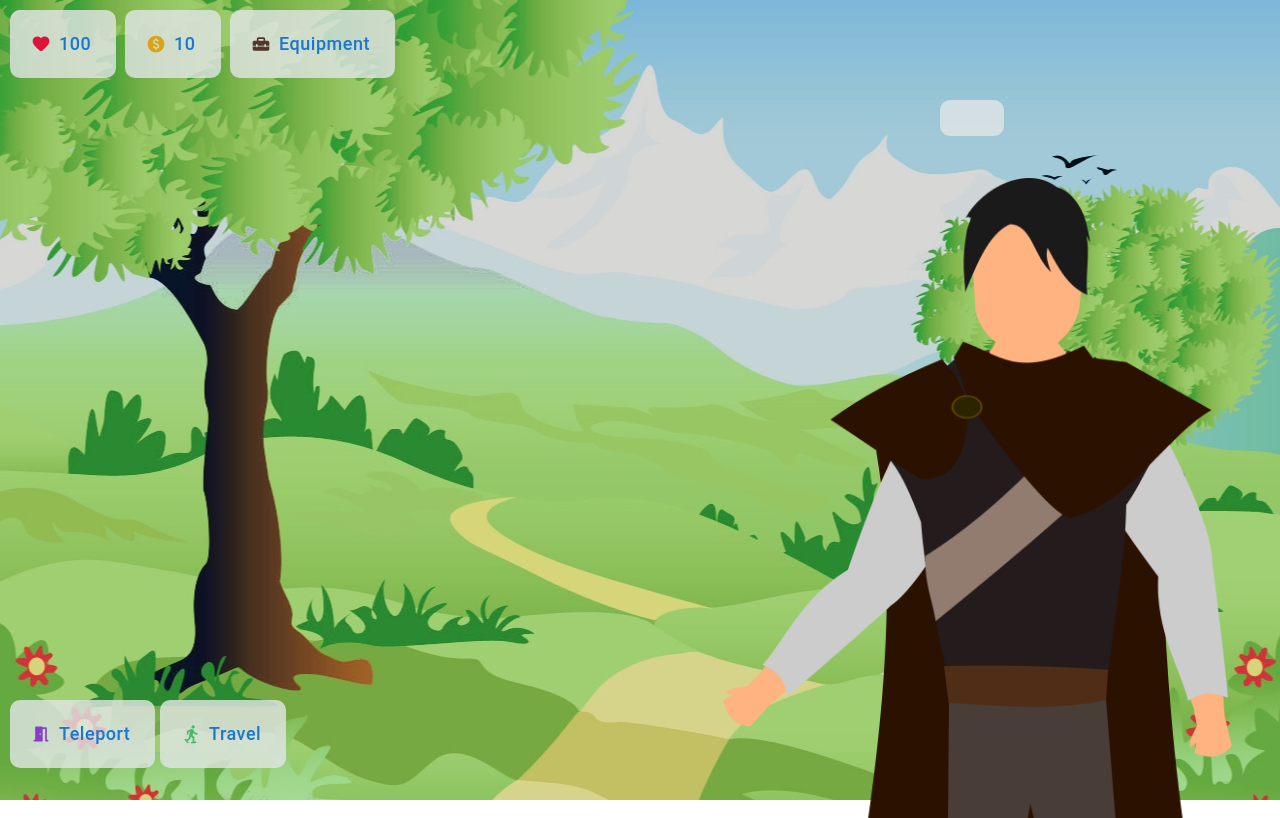
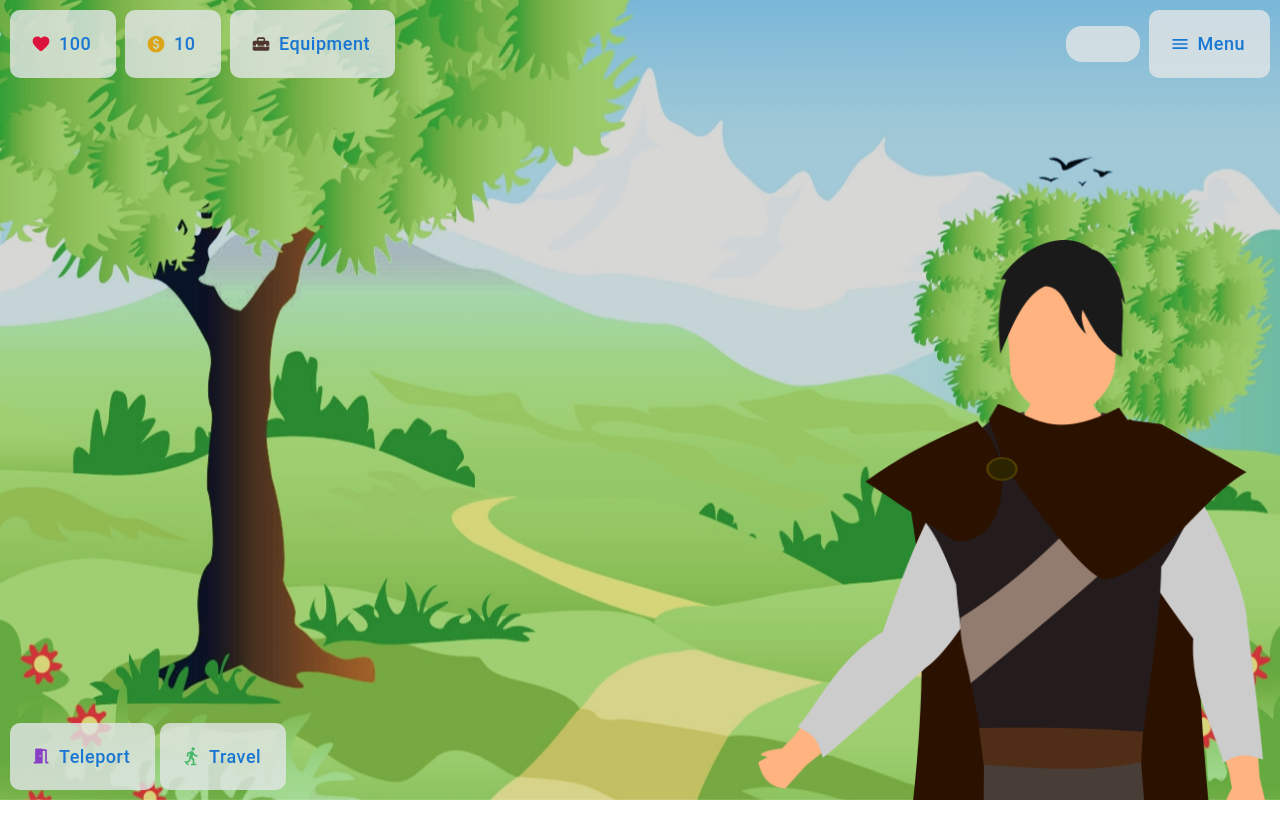
Before and after one commit to PawelKapusta/ZIG-FrontendWeb, a React (Create React App) app: page /main-game in a window 1280 px wide. Built offline with nearby package versions, Linux system fonts and the light colour scheme.

Commit message:
Split game page into components

```diff
--- /dev/null
+++ b/src/components/Coins.jsx
@@ -0,0 +1,43 @@
+import React, { useState } from "react";
+import styles from "../styles/MainGameScreen.module.css";
+import { Button } from "@mui/material";
+import PaidRoundedIcon from "@mui/icons-material/PaidRounded";
+
+const Coins = props => {
+  const buttonStyle = props.buttonStyle;
+
+  const [coin, setCoin] = useState(false);
+  const coinAmount = props.money;
+  const onCoinClick = () => {
+    if (coin === true) {
+      setCoin(false);
+    } else {
+      setCoin(true);
+    }
+    console.log(coin);
+  };
+
+  return (
+    <div>
+      <Button
+        className={styles.buttonCoin}
+        style={buttonStyle}
+        startIcon={<PaidRoundedIcon className={styles.buttonLogoCoin} />}
+        onClick={onCoinClick}>
+        {coinAmount}
+      </Button>
+      {coin && (
+        <div
+          className={styles.messageCoin}
+          style={{
+            textTransform: "none",
+            position: "absolute",
+          }}>
+          You have {coinAmount} Coins
+        </div>
+      )}
+    </div>
+  );
+};
+
+export default Coins;
--- /dev/null
+++ b/src/components/Equipment.jsx
@@ -0,0 +1,25 @@
+import React from "react";
+import styles from "../styles/MainGameScreen.module.css";
+import { Button } from "@mui/material";
+import HomeRepairServiceRoundedIcon from "@mui/icons-material/HomeRepairServiceRounded";
+
+const Equipment = props => {
+  const buttonStyle = props.buttonStyle;
+  function onClick() {
+    console.error(buttonStyle);
+  }
+
+  return (
+    <div>
+      <Button
+        className={styles.buttonEquipment}
+        style={buttonStyle}
+        startIcon={<HomeRepairServiceRoundedIcon className={styles.buttonLogoEquipment} />}
+        onClick={onClick}>
+        Equipment
+      </Button>
+    </div>
+  );
+};
+
+export default Equipment;
--- /dev/null
+++ b/src/components/HP.jsx
@@ -0,0 +1,44 @@
+import React, { useState } from "react";
+import styles from "../styles/MainGameScreen.module.css";
+import { Button } from "@mui/material";
+import FavoriteRoundedIcon from "@mui/icons-material/FavoriteRounded";
+
+const HP = props => {
+  const buttonStyle = props.buttonStyle;
+
+  const [hp, setHp] = useState(false);
+  const HpAmount = props.healthPoints;
+  const onHpClick = () => {
+    if (hp === true) {
+      setHp(false);
+    } else {
+      setHp(true);
+    }
+    console.log(hp);
+  };
+
+  return (
+    <div>
+      <Button
+        className={styles.buttonHeart}
+        style={buttonStyle}
+        startIcon={<FavoriteRoundedIcon className={styles.buttonLogoHeart} />}
+        onClick={onHpClick}>
+        {HpAmount}
+      </Button>
+
+      {hp && (
+        <div
+          className={styles.messageHP}
+          style={{
+            textTransform: "none",
+            position: "absolute",
+          }}>
+          You have {HpAmount} HP
+        </div>
+      )}
+    </div>
+  );
+};
+
+export default HP;
--- /dev/null
+++ b/src/components/MainHero.jsx
@@ -0,0 +1,13 @@
+import React from "react";
+import mainHeroImage from "../assets/characters/Main_hero.png";
+import styles from "../styles/MainGameScreen.module.css";
+
+const MainHero = () => {
+  return (
+    <div className={styles.MainHero}>
+      <img id="MainHero" src={mainHeroImage} />
+    </div>
+  );
+};
+
+export default MainHero;
--- /dev/null
+++ b/src/components/Menu.jsx
@@ -0,0 +1,25 @@
+import React from "react";
+import styles from "../styles/MainGameScreen.module.css";
+import { Button } from "@mui/material";
+import MenuIcon from "@mui/icons-material/Menu";
+
+const Menu = props => {
+  const buttonStyle = props.buttonStyle;
+  function onClick() {
+    console.error(buttonStyle);
+  }
+
+  return (
+    <div>
+      <Button
+        className={styles.buttonMenu}
+        style={buttonStyle}
+        startIcon={<MenuIcon className={styles.buttonLogoMenu} />}
+        onClick={onClick}>
+        Menu
+      </Button>
+    </div>
+  );
+};
+
+export default Menu;
--- /dev/null
+++ b/src/components/Nickname.jsx
@@ -0,0 +1,25 @@
+import React from "react";
+import styles from "../styles/MainGameScreen.module.css";
+import { Chip } from "@mui/material";
+
+const Nickname = props => {
+  const nickname = props.nickname;
+
+  return (
+    <div>
+      <Chip
+        className={styles.chipMainHero}
+        label={nickname}
+        style={{
+          backgroundColor: "rgba(224,229,229,0.81)",
+          padding: "18px 25px",
+          fontSize: "18px",
+          textTransform: "none",
+          position: "absolute",
+          marginTop: "16px",
+        }}></Chip>
+    </div>
+  );
+};
+
+export default Nickname;
--- /dev/null
+++ b/src/components/Teleport.jsx
@@ -0,0 +1,25 @@
+import React from "react";
+import styles from "../styles/MainGameScreen.module.css";
+import { Button } from "@mui/material";
+import MeetingRoomRoundedIcon from "@mui/icons-material/MeetingRoomRounded";
+
+const Teleport = props => {
+  const buttonStyle = props.buttonStyle;
+  function onClick() {
+    console.error(buttonStyle);
+  }
+
+  return (
+    <div>
+      <Button
+        className={styles.buttonTeleport}
+        style={buttonStyle}
+        startIcon={<MeetingRoomRoundedIcon className={styles.buttonLogoTeleport} />}
+        onClick={onClick}>
+        Teleport
+      </Button>
+    </div>
+  );
+};
+
+export default Teleport;
--- /dev/null
+++ b/src/components/Travel.jsx
@@ -0,0 +1,25 @@
+import React from "react";
+import styles from "../styles/MainGameScreen.module.css";
+import { Button } from "@mui/material";
+import SnowshoeingRoundedIcon from "@mui/icons-material/SnowshoeingRounded";
+
+const Travel = props => {
+  const buttonStyle = props.buttonStyle;
+  function onClick() {
+    console.error(buttonStyle);
+  }
+
+  return (
+    <div>
+      <Button
+        className={styles.buttonTravel}
+        style={buttonStyle}
+        startIcon={<SnowshoeingRoundedIcon className={styles.buttonLogoTravel} />}
+        onClick={onClick}>
+        Travel
+      </Button>
+    </div>
+  );
+};
+
+export default Travel;
--- a/src/screens/MainGameScreen.jsx
+++ b/src/screens/MainGameScreen.jsx
@@ -1,122 +1,45 @@
-import React, {useState} from "react";
-import mainHeroImage from '../assets/characters/main-hero.png';
-import styles from '../styles/MainGameScreen.module.css';
-import {Button} from '@mui/material';
-import FavoriteRoundedIcon from '@mui/icons-material/FavoriteRounded';
-import PaidRoundedIcon from '@mui/icons-material/PaidRounded';
-import HomeRepairServiceRoundedIcon from '@mui/icons-material/HomeRepairServiceRounded';
-import MeetingRoomRoundedIcon from '@mui/icons-material/MeetingRoomRounded';
-import SnowshoeingRoundedIcon from '@mui/icons-material/SnowshoeingRounded';
-
+import React from "react";
+import styles from "../styles/MainGameScreen.module.css";
+import Equipment from "../components/Equipment";
+import HP from "../components/HP";
+import Coins from "../components/Coins";
+import Teleport from "../components/Teleport";
+import Travel from "../components/Travel";
+import Nickname from "../components/Nickname";
+import Menu from "../components/Menu";
+import MainHero from "../components/MainHero";
 
 const MainGameScreen = () => {
   const nickname = localStorage.getItem("Nickname");
-    const [hp, setHp] = useState(false);
-    const [coin, setCoin] = useState(false);
-    const coinAmount = 10;
-    const HpAmount = 100;
-    const onHpClick = () => {
-        if (hp === true) {
-            setHp(false);
-        } else {
-            setHp(true);
-        }
-        console.log(hp);
-    }
-    const onCoinClick = () => {
-        if (coin === true) {
-            setCoin(false);
-        } else {
-            setCoin(true);
-        }
-        console.log(coin);
-    }
 
-    return <div className={styles.screen}>
-        <Button className={styles.buttonHeart} style={{
+  const buttonStyle = {
     borderRadius: 10,
     backgroundColor: "rgba(224,229,229,0.81)",
     padding: "18px 25px",
     fontSize: "18px",
-            textTransform: 'none',
+    textTransform: "none",
     position: "absolute",
-        }} startIcon={<FavoriteRoundedIcon className={styles.buttonLogoHeart}/>} onClick={onHpClick}>
-            {HpAmount}
-        </Button>
+  };
 
-        {hp && (<div className={styles.messageHP} style={{
-            textTransform: 'none',
-            position: "absolute",
-        }}>You have {HpAmount} HP</div>)}
+  return (
+    <div className={styles.screen}>
+      <HP buttonStyle={buttonStyle} healthPoints={100} />
 
+      <Coins buttonStyle={buttonStyle} money={10} />
 
-        <Button className={styles.buttonCoin} style={{
-            borderRadius: 10,
-            backgroundColor: "rgba(224,229,229,0.81)",
-            padding: "18px 25px",
-            fontSize: "18px",
-            textTransform: 'none',
-            position: "absolute",
+      <Equipment buttonStyle={buttonStyle} />
 
-        }} startIcon={<PaidRoundedIcon className={styles.buttonLogoCoin}/>} onClick={onCoinClick}>
-            {coinAmount}
-        </Button>
-        {coin && (<div className={styles.messageCoin} style={{
-            textTransform: 'none',
-            position: "absolute",
-        }}>You have {coinAmount} Coins</div>)}
+      <Teleport buttonStyle={buttonStyle} />
 
+      <Travel buttonStyle={buttonStyle} />
 
-        <Button className={styles.buttonEquipment} style={{
-            borderRadius: 10,
-            backgroundColor: "rgba(224,229,229,0.81)",
-            padding: "18px 25px",
-            fontSize: "18px",
-            textTransform: 'none',
-            position: "absolute",
+      <Nickname nickname={nickname} />
 
-        }} startIcon={<HomeRepairServiceRoundedIcon className={styles.buttonLogoEquipment}/>}>
-            Equipment
-        </Button>
+      <Menu buttonStyle={buttonStyle} />
 
-
-        <img src={mainHeroImage} alt="Adam"/>
-
-        <Button className={styles.buttonTeleport} style={{
-            borderRadius: 10,
-            backgroundColor: "rgba(224,229,229,0.81)",
-            padding: "18px 25px",
-            fontSize: "18px",
-            textTransform: 'none',
-            position: "absolute",
-
-        }} startIcon={<MeetingRoomRoundedIcon className={styles.buttonLogoTeleport}/>}>
-            Teleport
-        </Button>
-
-        <Button className={styles.buttonTravel} style={{
-            borderRadius: 10,
-            backgroundColor: "rgba(224,229,229,0.81)",
-            padding: "18px 25px",
-            fontSize: "18px",
-            textTransform: 'none',
-            position: "absolute",
-
-        }} startIcon={<SnowshoeingRoundedIcon className={styles.buttonLogoTravel}/>}>
-            Travel
-        </Button>
-
-        <Button className={styles.buttonMainHero} style={{
-            borderRadius: 10,
-            backgroundColor: "rgba(224,229,229,0.81)",
-            padding: "18px 25px",
-            fontSize: "18px",
-            textTransform: 'none',
-            position: "absolute",
-        }}>
-            {nickname}
-        </Button>
-    </div>;
+      <MainHero />
+    </div>
+  );
 };
 
 export default MainGameScreen;
--- a/src/styles/MainGameScreen.module.css
+++ b/src/styles/MainGameScreen.module.css
@@ -1,15 +1,11 @@
 .screen {
   height: 100vh;
   width: 100vw;
-    background-image: url('../assets/landscape.jpg');
-    background-position: center;
-    background-repeat: repeat;
-    display: flex;
-    justify-content: left;
-    align-items: center;
-    object-fit: fill;
-    position: relative;
-
+  background: url("../assets/landscape.jpg") no-repeat center center fixed;
+  -webkit-background-size: cover;
+  -moz-background-size: cover;
+  -o-background-size: cover;
+  background-size: cover;
 }
 
 .messageHP {
@@ -32,7 +28,6 @@
   padding: 18px 25px;
   left: 10px;
   top: 10px;
-
 }
 
 .buttonLogoCoin {
@@ -53,10 +48,9 @@
   top: 10px;
 }
 
-.buttonMainHero {
-    left: 940px;
-    top: 100px;
-
+.chipMainHero {
+  right: 140px;
+  top: 10px;
 }
 
 .buttonLogoTeleport {
@@ -65,7 +59,7 @@
 
 .buttonTeleport {
   left: 10px;
-    top: 700px;
+  bottom: 10px;
 }
 
 .buttonLogoTravel {
@@ -75,16 +69,22 @@
 .buttonTravel {
   position: absolute;
   left: 160px;
-    top: 700px;
+  bottom: 10px;
+}
+
+.buttonMenu {
+  position: absolute;
+  right: 10px;
+  top: 10px;
 }
 
 img {
   position: absolute;
-    width: 40%;
-    height: 80%;
+  width: 40vw;
+  height: 70vh;
   object-fit: cover;
   object-position: top;
   vertical-align: bottom;
-    left: 720px;
-    top: 178px;
+  right: 1vw;
+  bottom: 0px;
 }
```
Also changed, not shown: src/assets/characters/Main_hero.png (renamed from src/assets/characters/main-hero.png). Lines whose indentation alone changed are shown as unchanged.
